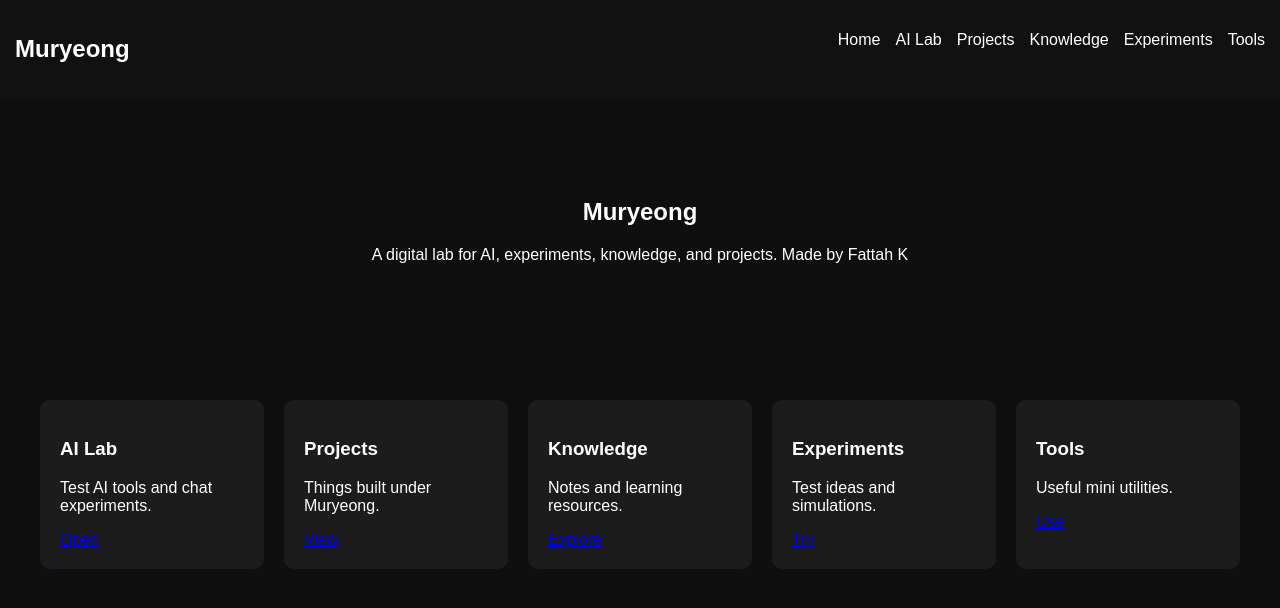
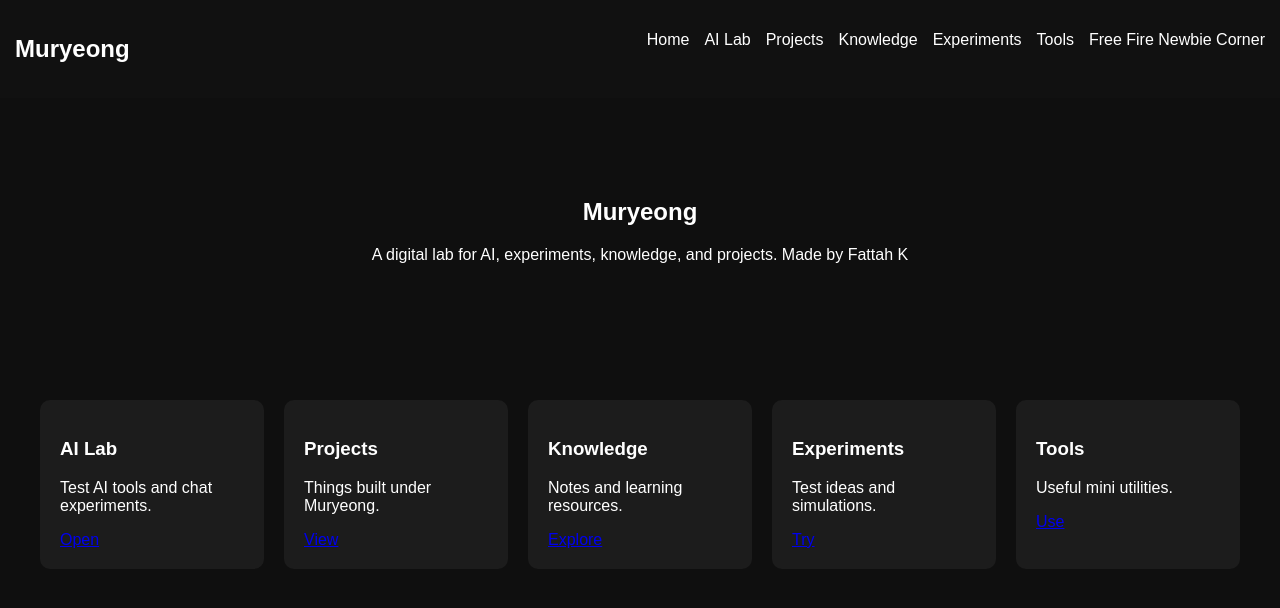
Before and after one commit to muryeong/muryeong.github.io, a plain HTML site: page index.html in a window 1280 px wide. Drawn offline with Linux system fonts and the light colour scheme.

Commit message:
Update index.html

```diff
--- a/index.html
+++ b/index.html
@@ -17,6 +17,7 @@
 <li><a href="knowledge.html">Knowledge</a></li>
 <li><a href="experiments.html">Experiments</a></li>
 <li><a href="tools.html">Tools</a></li>
+<li><a href="ff-newbie.html">Free Fire Newbie Corner</a></li>
 </ul>
 </nav>
 
```
